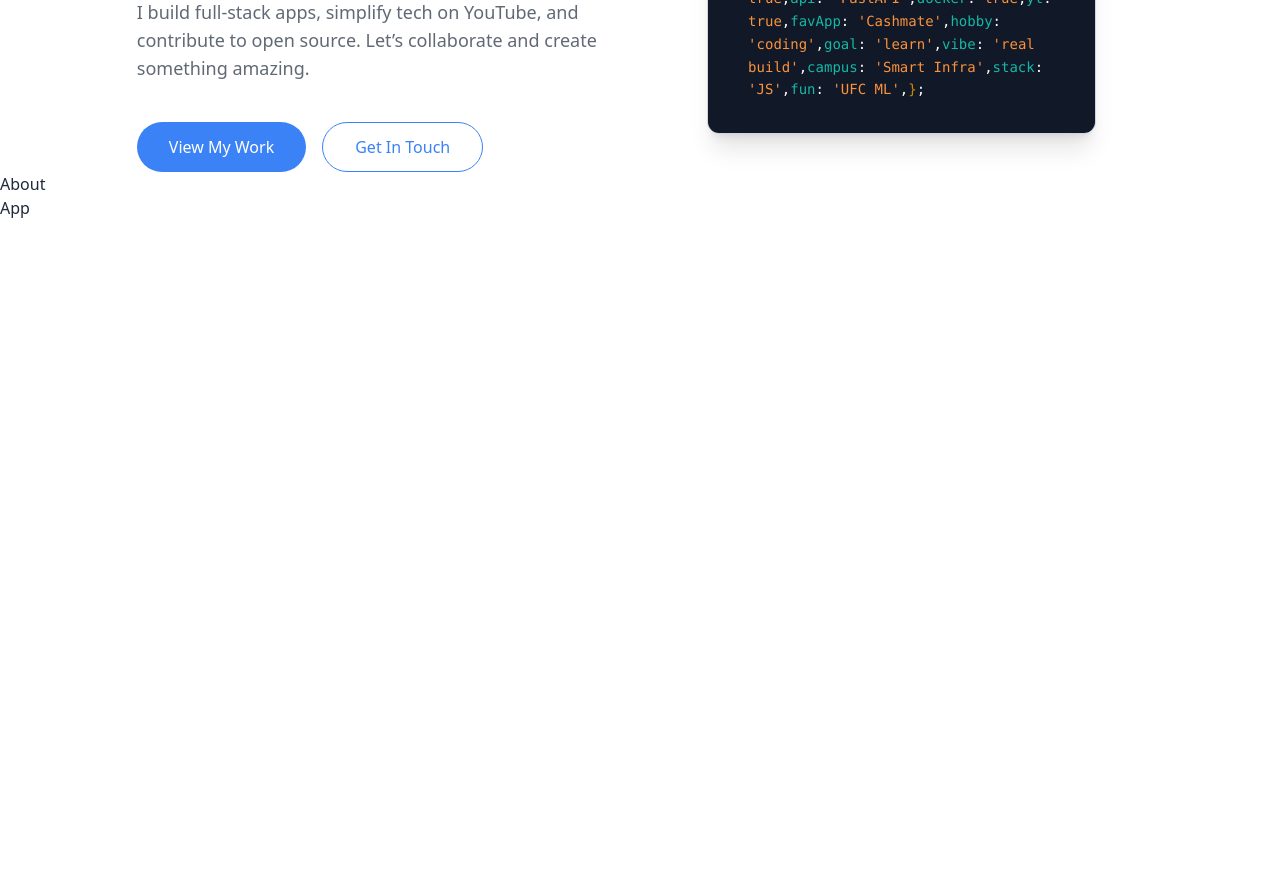
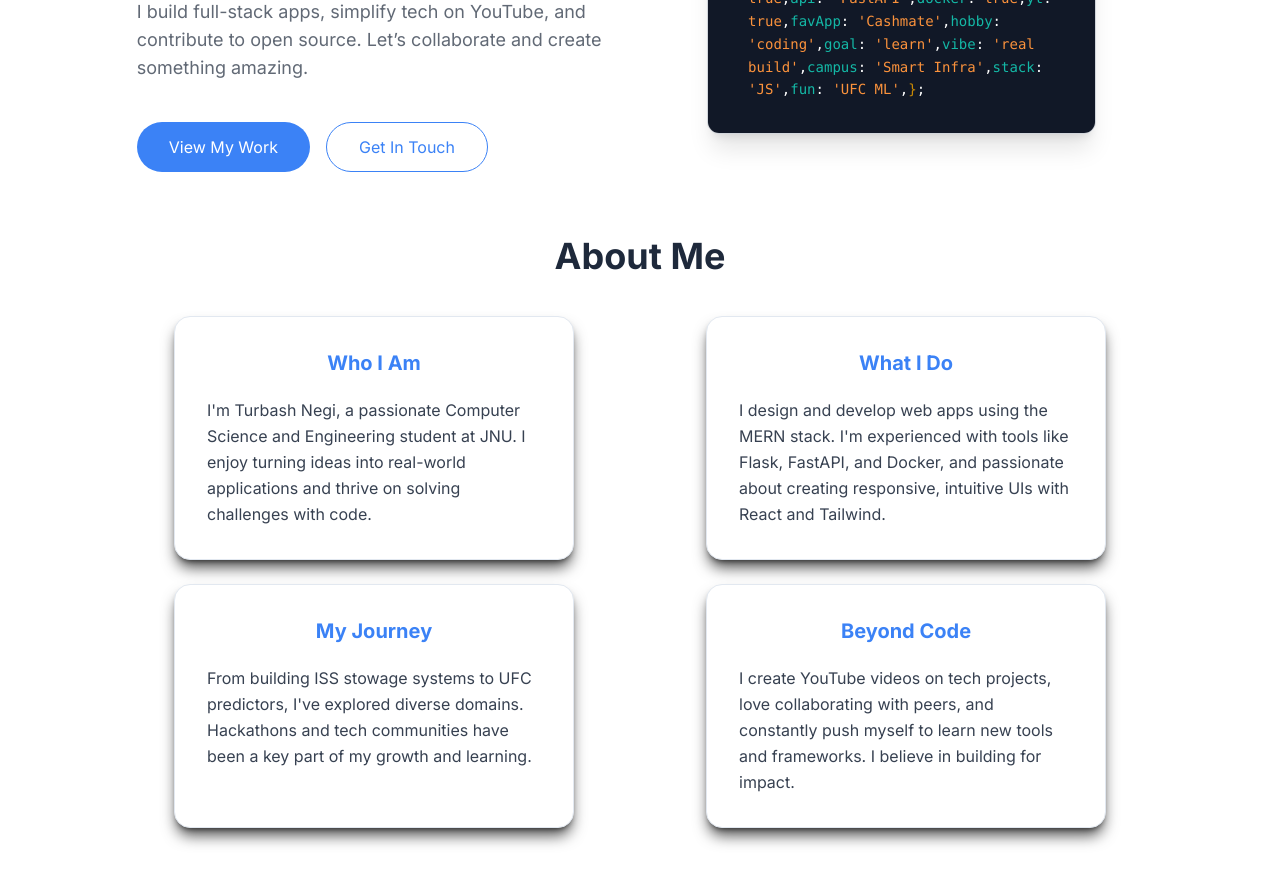
Before and after one commit to shikhar-ag87/Turbash-Portfolio-Website, a React (Create React App) app: page / in a window 1280 px wide. Shown: the part 400-1284 px from the top of the page. Before the commit the page ends 800 px from the top, so only its background shows below. Built offline with nearby package versions, Linux system fonts and the light colour scheme.

Commit message:
Added about me section nice animation simple cards killing it

```diff
--- a/package.json
+++ b/package.json
@@ -10,6 +10,7 @@
     "@testing-library/jest-dom": "^6.6.3",
     "@testing-library/react": "^16.3.0",
     "@testing-library/user-event": "^13.5.0",
+    "framer-motion": "^12.14.0",
     "react": "^19.1.0",
     "react-dom": "^19.1.0",
     "react-scripts": "5.0.1",
--- a/public/index.html
+++ b/public/index.html
@@ -9,6 +9,8 @@
       name="description"
       content="Web site created using create-react-app"
     />
+    <link href="https://fonts.googleapis.com/css2?family=Inter:wght@400;600;700&display=swap" rel="stylesheet">
+
     <link rel="apple-touch-icon" href="%PUBLIC_URL%/logo192.png" />
     <!--
       manifest.json provides metadata used when your web app is installed on a
--- a/src/App.js
+++ b/src/App.js
@@ -5,11 +5,10 @@ import About from './components/About'
 
 export default function App(){
   return (
-    <div className='App bg-bg dark:bg-bg-dark text-fg dark:text-fg-dark min-h-screen transition-colors duration-500 ease-in-out z-0 relative'>
+    <div className='App font-sans bg-bg dark:bg-bg-dark text-fg dark:text-fg-dark min-h-screen transition-colors duration-500 ease-in-out z-0 relative'>
       <Navbar/>
       <Hero/>
       <About/>
-      App
-      </div>
+    </div>
   )
 }
--- a/src/components/About.js
+++ b/src/components/About.js
@@ -1,8 +1,33 @@
 import React from 'react'
-
+import Card from './Card'
 const About = () => {
+  const cards=[
+    {title: "Who I Am",
+      content: "I'm Turbash Negi, a passionate Computer Science and Engineering student at JNU. I enjoy turning ideas into real-world applications and thrive on solving challenges with code."
+    },
+    {title: "What I Do ",
+      content: "I design and develop web apps using the MERN stack. I'm experienced with tools like Flask, FastAPI, and Docker, and passionate about creating responsive, intuitive UIs with React and Tailwind."
+    },
+    {title: "My Journey",
+      content: "From building ISS stowage systems to UFC predictors, I've explored diverse domains. Hackathons and tech communities have been a key part of my growth and learning."
+    },
+    {title: " Beyond Code",
+      content: "I create YouTube videos on tech projects, love collaborating with peers, and constantly push myself to learn new tools and frameworks. I believe in building for impact."
+    }
+  ]
   return (
-    <section id='about'>About</section>
+    <section id='about' >
+      <div className="about-container py-16 px-6 text-center lg:max-w-[85%] mx-auto">
+        <h2 className="text-4xl font-bold mb-10">
+          About Me
+        </h2>
+        <div className="card-grid grid grid-cols-1 md:grid-cols-2 gap-6 mt-10 justify-items-center">
+          {cards.map(card => { return (
+            <Card key={card.title} title={card.title} content={card.content}/>
+          )})}
+        </div>
+      </div>
+    </section>
   )
 }
 
--- /dev/null
+++ b/src/components/Card.js
@@ -0,0 +1,23 @@
+import React from 'react';
+import { motion } from 'framer-motion';
+
+const Card = ({ title, content }) => {
+  return (
+    <motion.div
+      initial={{ opacity: 0, scale: 0.8 }}
+      whileInView={{ opacity: 1, scale: 1 }}
+      whileHover={{ scale: 1.03 }}
+      transition={{ duration: 0.5, ease: "easeOut" }}
+      className="card bg-white dark:bg-slate-800 p-6 lg:p-8 rounded-2xl shadow-lg shadow-black/70 dark:shadow-white/10 border border-border dark:border-border-dark max-w-[400px] w-full flex flex-col"
+    >
+      <h3 className="card-title text-xl font-bold text-primary dark:text-primary-dark mb-3">
+        {title}
+      </h3>
+      <p className="card-content text-left text-gray-700 dark:text-gray-300 leading-relaxed mt-2 ">
+        {content}
+      </p>
+    </motion.div>
+  );
+};
+
+export default Card;
--- a/src/components/Hero.js
+++ b/src/components/Hero.js
@@ -36,7 +36,7 @@ const Hero = () => {
               to open source. Let’s collaborate and create something amazing.
             </p>
             <div className="mt-6 flex xs:flex-row flex-col gap-4 z-0 button-container">
-              <button className="bg-primary dark:bg-primary-dark text-white hover:bg-primary/90 hover:dark:bg-primary-dark rounded-full px-8 py-3 transition-scale duration-300 transform hover:scale-105">
+              <button className="bg-primary text-white hover:bg-primary/90 rounded-full px-8 py-3 transition-scale duration-300 transform hover:scale-105">
                 View My Work
               </button>
               <button className="border border-primary dark:border-primary-dark text-primary dark:text-primary-dark hover:bg-primary/10 dark rounded-full px-8 py-3 transition-scale duration-300 transform hover:scale-105">
--- a/tailwind.config.js
+++ b/tailwind.config.js
@@ -1,52 +1,55 @@
 /** @type {import('tailwindcss').Config} */
 module.exports = {
-  darkMode: 'class',
+  darkMode: "class",
   content: ["./src/**/*.{js,jsx,ts,tsx}"],
   theme: {
     extend: {
-        screens:{
-          'xs':'400px',
+      fontFamily: {
+        sans: ["Inter", "ui-sans-serif", "system-ui"],
+      },
+      screens: {
+        xs: "400px",
       },
       colors: {
         primary: {
-            DEFAULT: '#3b82f6',
-            dark: '#60a5fa',
+          DEFAULT: "#3b82f6",
+          dark: "#60a5fa",
         },
         secondary: {
-            DEFAULT: '#6366f1',
-            dark: '#818cf8',
+          DEFAULT: "#6366f1",
+          dark: "#818cf8",
         },
         bg: {
-            DEFAULT: '#ffffff',
-            dark: '#0f172a',
+          DEFAULT: "#ffffff",
+          dark: "#0f172a",
         },
         fg: {
-            DEFAULT: '#1e293b',
-            dark: '#f1f5f9',
+          DEFAULT: "#1e293b",
+          dark: "#f1f5f9",
         },
         muted: {
-            DEFAULT: '#64748b',
-            dark: '#94a3b8',
+          DEFAULT: "#64748b",
+          dark: "#94a3b8",
         },
         border: {
-            DEFAULT: '#e2e8f0',
-            dark: '#334155',
+          DEFAULT: "#e2e8f0",
+          dark: "#334155",
         },
         card: {
-            DEFAULT: '#f8fafc',
-            dark: '#1e293b',
+          DEFAULT: "#f8fafc",
+          dark: "#1e293b",
         },
         highlight: {
-            DEFAULT: '#22c55e',
-            dark: '#4ade80',
+          DEFAULT: "#22c55e",
+          dark: "#4ade80",
         },
         danger: {
-            DEFAULT: '#ef4444',
-            dark: '#f87171',
+          DEFAULT: "#ef4444",
+          dark: "#f87171",
         },
       },
     },
   },
 
   plugins: [],
-}
+};
```
Also changed, not shown: 1 other file (tests, documents, lock files or other folders). Lines whose indentation alone changed are shown as unchanged.
